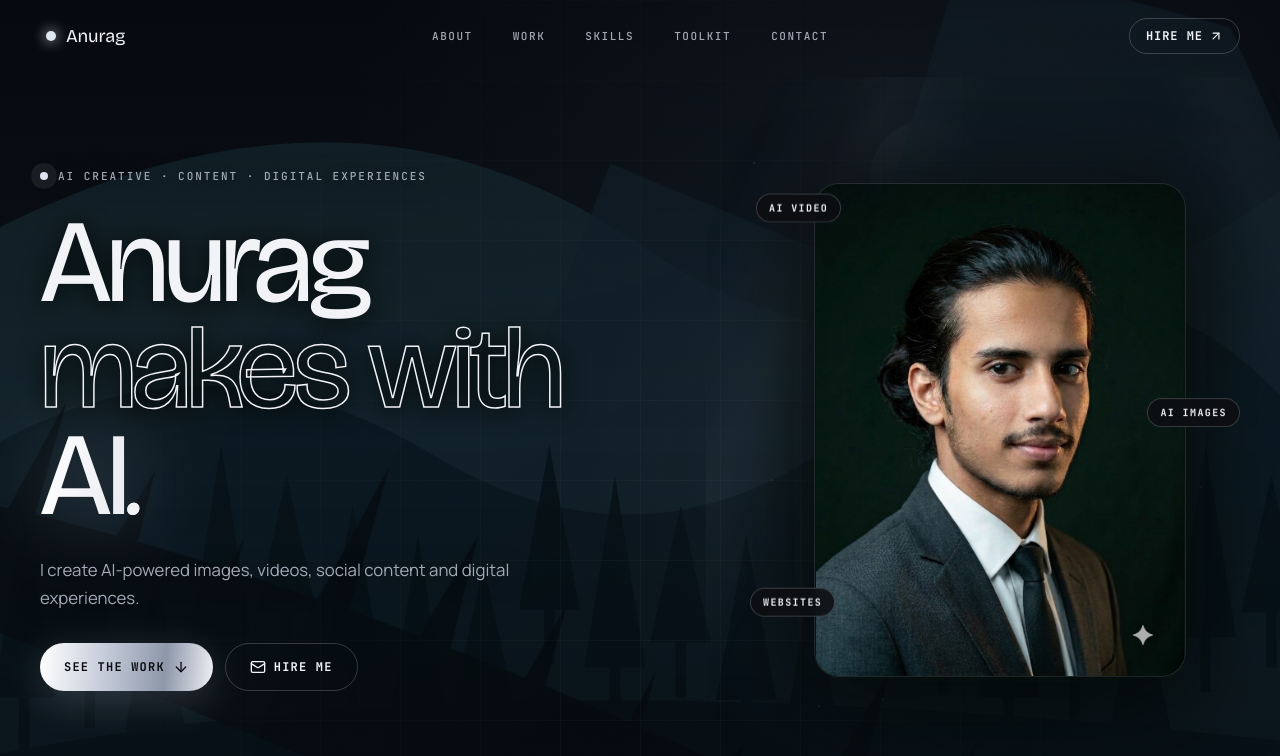
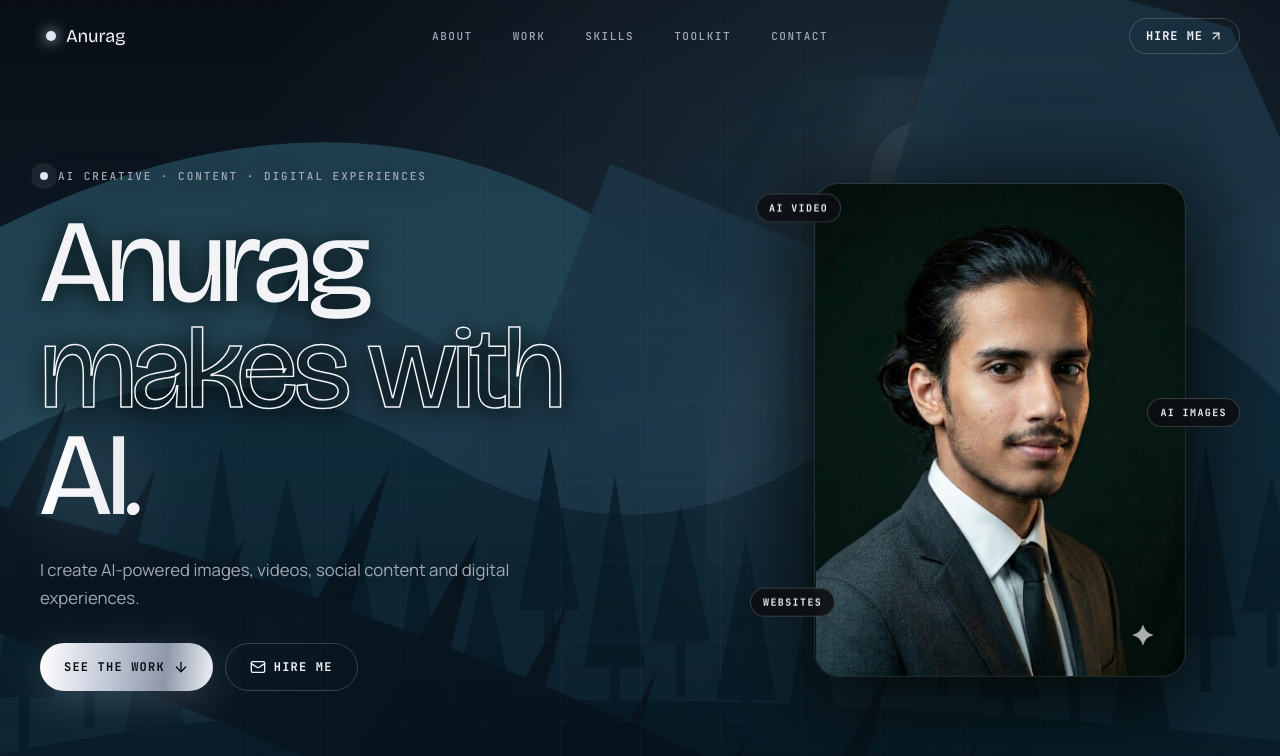
Before and after one commit to anuragx02/Portfolio, a React (Vite) app: page / in a window 1280 px wide. Shown: the top 756 px of the page. Built offline with nearby package versions, Linux system fonts and the light colour scheme.

Commit message:
Increase forest layer visibility while keeping foreground readable
Updated the site-scene styles for improved visual separation and opacity adjustments.

```diff
--- a/src/styles.css
+++ b/src/styles.css
@@ -512,3 +512,11 @@ html[data-theme=chrome]{--c1:#f4f6fa;--c2:#7d889c;--c3:#262b37}
 @media(max-width:760px){.scene-orbit{display:block}.scene-rim{display:block;opacity:.6}.scene-plane{opacity:.7}.scene-grain{opacity:.65}.site-scene{opacity:.85}}
 
 .site-scene::before{content:"";position:absolute;left:68%;top:15%;width:clamp(70px,9vw,140px);aspect-ratio:1;border-radius:50%;background:radial-gradient(circle at 35% 32%,rgba(134,156,168,.10),rgba(78,105,123,.05) 68%,transparent 70%);box-shadow:0 0 85px rgba(94,124,141,.055);pointer-events:none}
+
+/* Stronger forest separation, with the foreground palette unchanged. */
+.site-scene{background:radial-gradient(ellipse at 70% 14%,rgba(61,102,121,.35),transparent 50%),linear-gradient(#090f18,#122532 65%,#080f16)}
+.site-scene .scene-layer{filter:brightness(1.65) saturate(1.1)}
+.site-scene .scene-haze,.site-scene .scene-orbit,.site-scene .scene-plane{opacity:.92}
+.site-scene::after{background:linear-gradient(rgba(4,6,10,.16),rgba(4,6,10,.02) 55%,rgba(4,6,10,.18))}
+.site-scene::before{background:radial-gradient(circle at 35% 32%,rgba(154,183,194,.19),rgba(99,133,152,.09) 68%,transparent 70%);box-shadow:0 0 100px rgba(112,150,172,.10)}
+@media(max-width:760px){.site-scene{opacity:1}.site-scene .scene-grain{opacity:.85}.site-scene .scene-rim{opacity:.8}}
```
